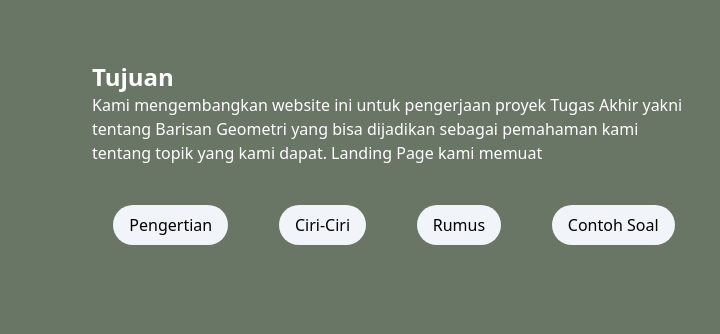
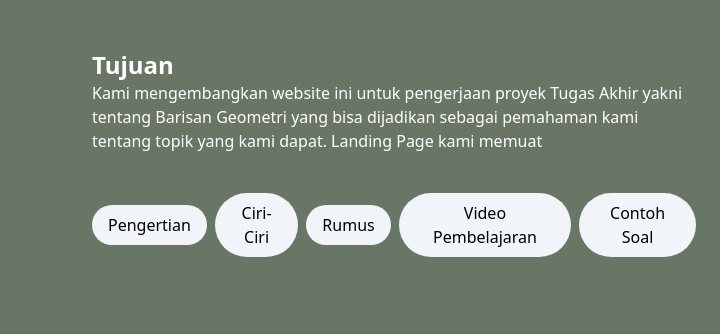
Before and after one commit to ADITYAzin/BarisanGeometri, a plain HTML site: page index.html in a window 1280 px wide. Shown: the part 765-1099 px from the top of the page, 560-1280 px from the left. Drawn offline with nearby package versions, Linux system fonts and the light colour scheme.

Commit message:
Update index.html

```diff
--- a/index.html
+++ b/index.html
@@ -44,7 +44,7 @@
                     <p class="text-white">Kami mengembangkan website ini untuk pengerjaan proyek Tugas Akhir yakni tentang Barisan Geometri yang bisa dijadikan sebagai pemahaman kami tentang topik yang kami dapat. Landing Page kami memuat</p>
                 </main>
                 <main class="pembahasan flex flex-row max-[568px]:flex-wrap gap-2 justify-around max-[568px]:justify-center items-center w-full mx-4 ">
-                    <button class="bg-slate-100 rounded-full py-2 px-4">Pengertian</button><button class="bg-slate-100 rounded-full py-2 px-4">Ciri-Ciri</button><button class="bg-slate-100 rounded-full py-2 px-4">Rumus</button><button class="bg-slate-100 rounded-full py-2 px-4">Contoh Soal</button>
+                    <button class="bg-slate-100 rounded-full py-2 px-4">Pengertian</button><button class="bg-slate-100 rounded-full py-2 px-4">Ciri-Ciri</button><button class="bg-slate-100 rounded-full py-2 px-4">Rumus</button><button class="bg-slate-100 rounded-full py-2 px-4">Video Pembelajaran</button><button class="bg-slate-100 rounded-full py-2 px-4">Contoh Soal</button>
                 </main>
             </main>
 
```
